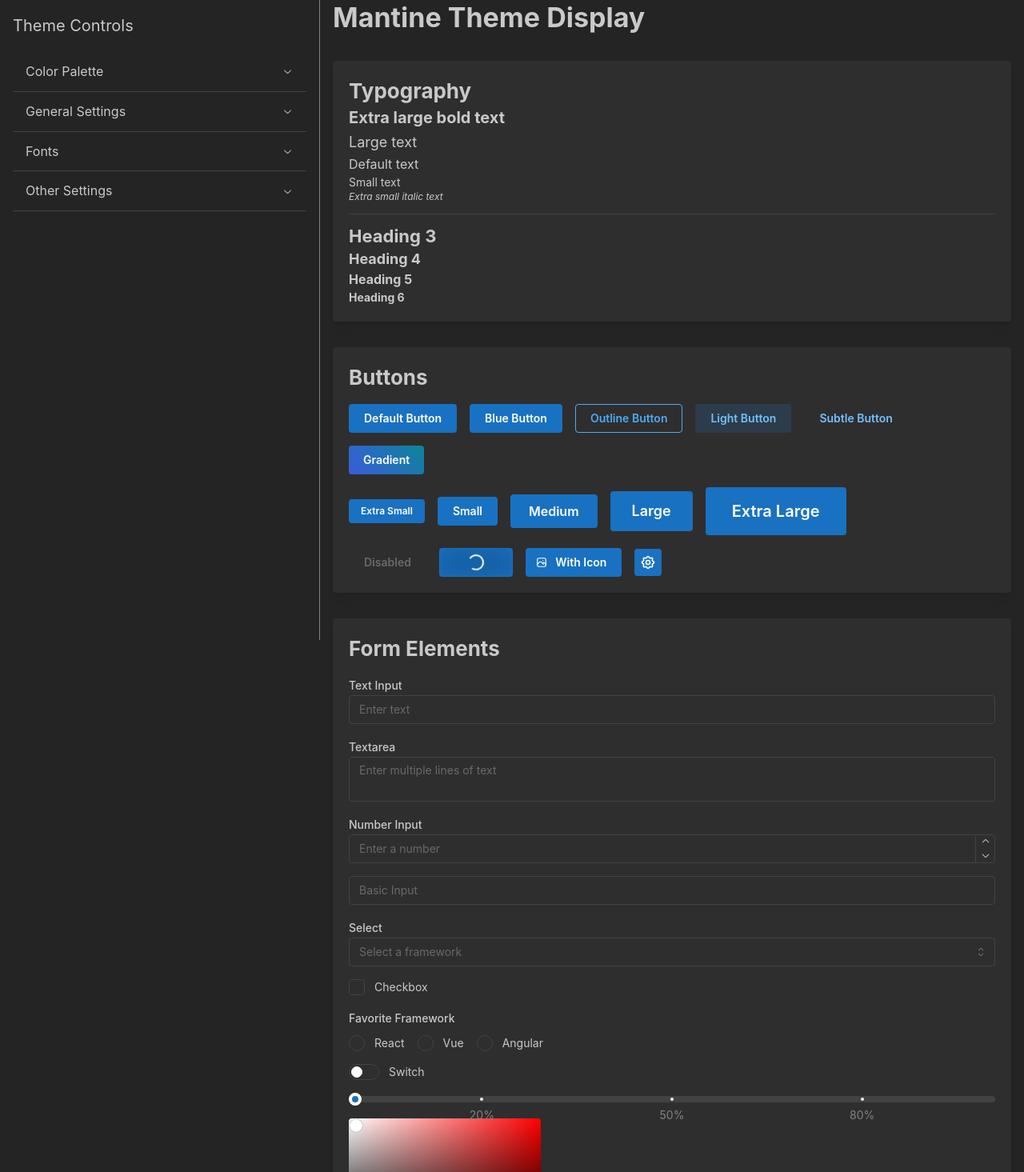
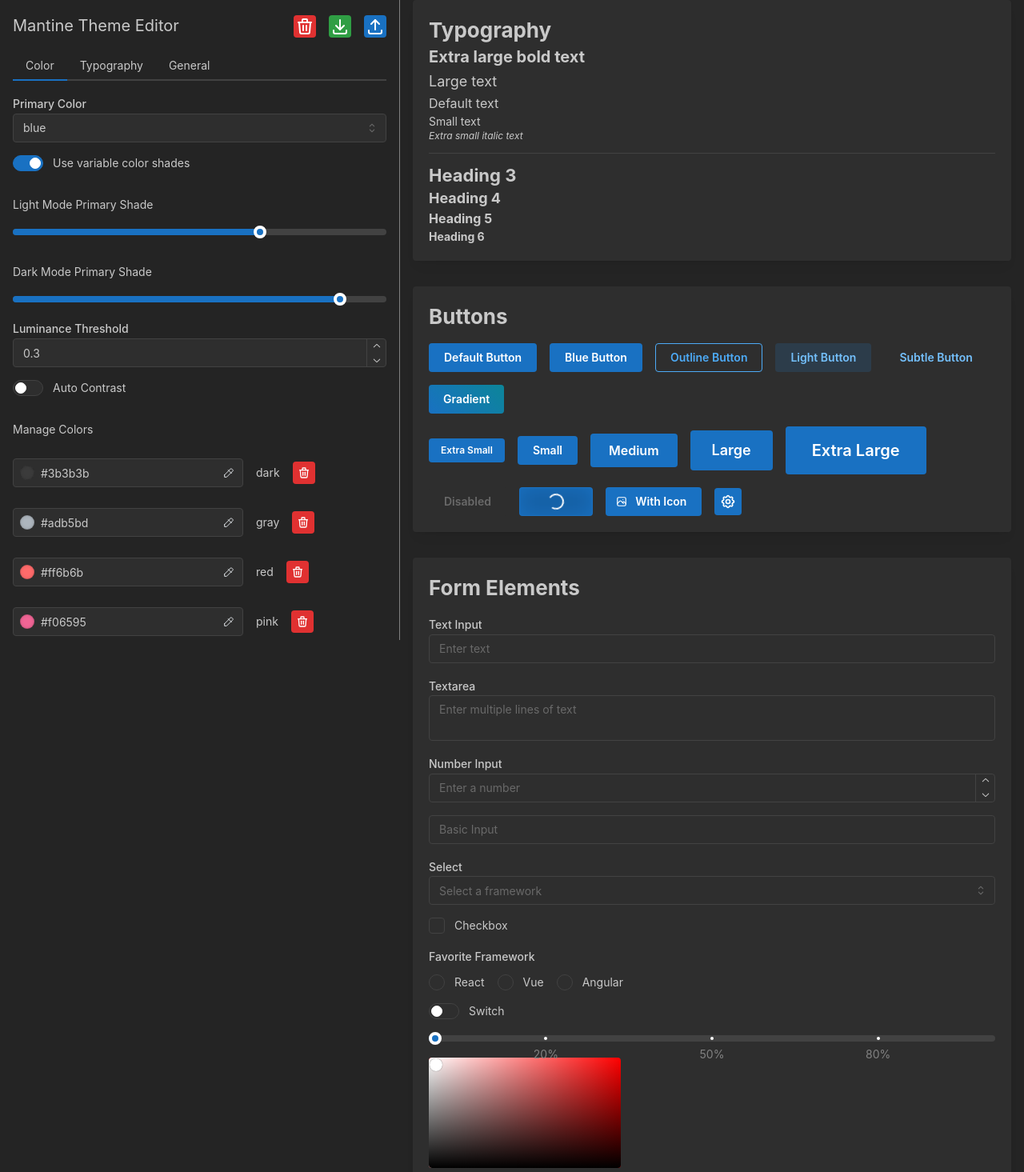
Before and after one commit to kahvilei/mantine-theme-generator, a React (Vite) app: page / in a window 1280 px wide. Shown: the top 1465 px of the page at 80% size. Built offline with nearby package versions, Linux system fonts and the light colour scheme.

Commit message:
color generator

```diff
--- a/package.json
+++ b/package.json
@@ -23,6 +23,7 @@
     "@mantine/core": "7.13.0",
     "@mantine/hooks": "7.13.0",
     "@tabler/icons-react": "^3.19.0",
+    "chroma-js": "^3.1.1",
     "react": "^18.3.1",
     "react-dom": "^18.3.1",
     "react-router-dom": "^6.26.1"
@@ -41,6 +42,7 @@
     "@testing-library/jest-dom": "^6.5.0",
     "@testing-library/react": "^16.0.1",
     "@testing-library/user-event": "^14.5.2",
+    "@types/chroma-js": "^2.4.4",
     "@types/react": "^18.3.5",
     "@types/react-dom": "^18.3.0",
     "@vitejs/plugin-react": "^4.3.1",
--- a/src/components/ThemeControlPanel/ThemeControlPanel.tsx
+++ b/src/components/ThemeControlPanel/ThemeControlPanel.tsx
@@ -13,14 +13,17 @@ import {
   Group,
   SegmentedControl,
   Autocomplete,
-  Accordion,
   Button,
   TextInput,
   ActionIcon,
   ColorPicker,
   Box,
+  Tabs,
+  FileInput,
+  DEFAULT_THEME
 } from '@mantine/core';
-import { IconTrash } from '@tabler/icons-react';
+import { IconTrash, IconDownload, IconUpload } from '@tabler/icons-react';
+import generateShades from '../../utils/generateColors';
 
 interface ThemeControlPanelProps {
   theme: MantineThemeOverride;
@@ -38,24 +41,23 @@ const monospaceFonts = [
   'Bitstream Vera Sans Mono', 'Courier', 'Fira Code', 'Source Code Pro', 'Ubuntu Mono', 'JetBrains Mono',
 ];
 
-// Function to generate color shades
-const generateShades = (baseColor: string): string[] => {
-  // This is a placeholder function. You should implement a proper shade generation algorithm here.
-  // For now, we'll just return an array of the same color 10 times.
-
-  return Array(10).fill(baseColor);
-};
-
 const ThemeControlPanel: React.FC<ThemeControlPanelProps> = ({ theme, updateTheme }) => {
   const currentTheme = useMantineTheme();
 
-  //if theme is currently empty, set it to the current theme
   if (Object.keys(theme).length === 0) {
-    updateTheme(currentTheme);
+    theme = DEFAULT_THEME;
   }
 
   const [newColorName, setNewColorName] = useState('');
   const [newColorValue, setNewColorValue] = useState('#000000');
+  const [colorKeyColors, setColorKeyColors] = useState<{ [key: string]: string }>({});
+  const [useVariableColorShades, setUseVariableColorShades] = useState<boolean>(
+    typeof theme.primaryShade === 'object'
+  );
+
+  for (let color in theme.colors) {
+    colorKeyColors[color] = theme.colors[color] ? theme.colors[color][5] : '#000';
+  }
 
   const addNewColor = () => {
     if (newColorName && newColorValue) {
@@ -65,8 +67,10 @@ const ThemeControlPanel: React.FC<ThemeControlPanelProps> = ({ theme, updateThem
           [newColorName]: generateShades(newColorValue),
         },
       });
+      setColorKeyColors({ ...colorKeyColors, [newColorName]: newColorValue });
       setNewColorName('');
       setNewColorValue('#000000');
+
     }
   };
 
@@ -77,6 +81,9 @@ const ThemeControlPanel: React.FC<ThemeControlPanelProps> = ({ theme, updateThem
         [colorName]: generateShades(newBaseColor),
       },
     });
+    for (let color in theme.colors) {
+      colorKeyColors[color] = theme.colors[color] ? theme.colors[color][5] : newBaseColor;
+    }
   };
 
   const deleteColor = (colorName: string) => {
@@ -88,26 +95,147 @@ const ThemeControlPanel: React.FC<ThemeControlPanelProps> = ({ theme, updateThem
     }
   };
 
+  const downloadTheme = (theme: MantineThemeOverride) => {
+    const themeString = JSON.stringify(theme, null, 2);
+    const blob = new Blob([themeString], { type: 'application/json' });
+    const url = URL.createObjectURL(blob);
+    const a = document.createElement('a');
+    a.href = url;
+    a.download = 'mantine-theme.json';
+    a.click();
+    URL.revokeObjectURL(url);
+  }
+
+  const uploadTheme = (payload: File | null) => {
+    const file = payload;
+    if (file) {
+      const reader = new FileReader();
+      reader.onload = (e) => {
+        const theme = JSON.parse(e.target?.result as string);
+        updateTheme(theme);
+      };
+      reader.readAsText(file);
+    }
+  };
+
+  const handlePrimaryShadeChange = (value: number | { light: number; dark: number }) => {
+    if (useVariableColorShades) {
+      updateTheme({
+        primaryShade: {
+          light: typeof value === 'object' ? value.light as MantineColorShade : value as MantineColorShade,
+          dark: typeof value === 'object' ? value.dark as MantineColorShade : value as MantineColorShade,
+        },
+      });
+    } else {
+      updateTheme({ primaryShade: value as MantineColorShade });
+    }
+  };
+
   return (
-    <Box id="control-panel" style={{ width: '400px', maxHeight: '100vh', height: '100vh', overflowY: 'auto', borderRight: '1px solid grey'}}>
+    <Box id="control-panel" style={{ width: '500px', maxHeight: '100vh', height: '100vh', overflowY: 'auto', borderRight: '1px solid grey' }}>
       <Stack gap="md" p="md">
-        <Text size="xl">Theme Controls</Text>
-        <Accordion>
-          <Accordion.Item value="colors">
-            <Accordion.Control>Color Palette</Accordion.Control>
-            <Accordion.Panel>
+        <Group justify="space-between">
+          <Text size="xl">Mantine Theme Editor</Text>
+          <Group align="right">
+            <ActionIcon color={"red"} onClick={() => updateTheme(currentTheme)}>
+              <IconTrash size="1.5rem" />
+            </ActionIcon>
+            <ActionIcon color={"green"} onClick={() => downloadTheme(theme)}>
+              <IconDownload size="1.5rem" />
+            </ActionIcon>
+            <ActionIcon onClick={() => document.querySelector<HTMLInputElement>('input[type="file"]')?.click()}>
+              <IconUpload size="1.5rem" />
+            </ActionIcon>
+            <FileInput onChange={uploadTheme} accept=".json" style={{ display: 'none' }} />
+          </Group>
+        </Group>
+        <Tabs defaultValue="color">
+          <Tabs.List>
+            <Tabs.Tab value="color">Color</Tabs.Tab>
+            <Tabs.Tab value="typography">Typography</Tabs.Tab>
+            <Tabs.Tab value="general">General</Tabs.Tab>
+          </Tabs.List>
+
+          <Tabs.Panel value="color">
+            <Stack mt="md">
               <Select
                 label="Primary Color"
                 data={Object.keys(theme.colors || currentTheme.colors)}
-                value={theme.primaryColor}
+                value={theme.primaryColor ? theme.primaryColor : Object.keys(theme.colors || currentTheme.colors)[0]}
                 onChange={(value) => updateTheme({ primaryColor: value as string })}
+              />
+
+              <Switch
+                label="Use variable color shades"
+                checked={useVariableColorShades}
+                onChange={(event) => {
+                  setUseVariableColorShades(event.currentTarget.checked);
+                  if (event.currentTarget.checked) {
+                    handlePrimaryShadeChange({ light: 6, dark: 8 });
+                  } else {
+                    handlePrimaryShadeChange(6);
+                  }
+                }}
+              />
+
+              {useVariableColorShades ? (
+                <>
+                  <Text size="sm" mt="md">Light Mode Primary Shade</Text>
+                  <Slider
+                    min={0}
+                    max={9}
+                    step={1}
+                    value={typeof theme.primaryShade === 'object' ? theme.primaryShade.light : 6}
+                    onChange={(value) => handlePrimaryShadeChange({
+                      light: value,
+                      dark: typeof theme.primaryShade === 'object' ? theme.primaryShade.dark ? theme.primaryShade.dark : 8 : 8
+                    })}
+                  />
+                  <Text size="sm" mt="md">Dark Mode Primary Shade</Text>
+                  <Slider
+                    min={0}
+                    max={9}
+                    step={1}
+                    value={typeof theme.primaryShade === 'object' ? theme.primaryShade.dark : 8}
+                    onChange={(value) => handlePrimaryShadeChange({
+                      light: typeof theme.primaryShade === 'object' ? theme.primaryShade.light ? theme.primaryShade.light : 6 : 6,
+                      dark: value
+                    })}
+                  />
+                </>
+              ) : (
+                <>
+                  <Text size="sm" mt="md">Primary Shade</Text>
+                  <Slider
+                    min={0}
+                    max={9}
+                    step={1}
+                    value={typeof theme.primaryShade === 'number' ? theme.primaryShade : 6}
+                    onChange={(value) => handlePrimaryShadeChange(value)}
+                  />
+                </>
+              )}
+
+              <NumberInput
+                label="Luminance Threshold"
+                min={0}
+                max={1}
+                step={0.1}
+                value={theme.luminanceThreshold}
+                onChange={(value) => updateTheme({ luminanceThreshold: typeof value === 'number' ? value : 0 })}
+              />
+
+              <Switch
+                label="Auto Contrast"
+                checked={theme.autoContrast}
+                onChange={(event) => updateTheme({ autoContrast: event.currentTarget.checked })}
               />
 
               <Text size="sm" mt="md">Manage Colors</Text>
               {Object.entries(theme.colors || currentTheme.colors).map(([colorName, shades]) => (
                 <Group key={colorName} mt="xs">
                   <ColorInput
-                    value={shades? shades[5]: '#000000'}
+                    value={shades ? shades[5] : '#000000'}
                     onChange={(color) => updateColor(colorName, color)}
                   />
                   <Text size="sm">{colorName}</Text>
@@ -131,23 +259,81 @@ const ThemeControlPanel: React.FC<ThemeControlPanelProps> = ({ theme, updateThem
                 />
                 <Button onClick={addNewColor}>Add</Button>
               </Group>
-            </Accordion.Panel>
-          </Accordion.Item>
 
-          <Accordion.Item value="general">
-            <Accordion.Control>General Settings</Accordion.Control>
-            <Accordion.Panel>
-              <Text size="sm">Primary Shade</Text>
-              <Slider
-                min={0}
-                max={9}
-                step={1}
-                value={typeof theme.primaryShade === 'number' ? Number(theme.primaryShade) : Number(currentTheme.primaryShade)}
-                onChange={(value) => updateTheme({ primaryShade: value as MantineColorShade })}
+              <Text size="sm" mt="md">Default Gradient</Text>
+              <Group grow>
+                <ColorInput
+                  format="rgba"
+                  value={theme.defaultGradient?.from}
+                  onChange={(color) => updateTheme({
+                    defaultGradient: {
+                      ...theme.defaultGradient,
+                      from: color,
+                    },
+                  })}
+                  swatches={Object.values(colorKeyColors)}
+                />
+                <ColorInput
+                  format="rgba"
+                  value={theme.defaultGradient?.to}
+                  onChange={(color) => updateTheme({
+                    defaultGradient: {
+                      ...theme.defaultGradient,
+                      to: color,
+                    },
+                  })}
+                  swatches={Object.values(colorKeyColors)}
+                />
+              </Group>
+              <div
+                style={{
+                  width: '100%',
+                  height: '50px',
+                  background: `linear-gradient(to right, ${theme.defaultGradient?.from}, ${theme.defaultGradient?.to})`,
+                  borderRadius: currentTheme.defaultRadius,
+                }}
+              />
+            </Stack>
+          </Tabs.Panel>
+
+          <Tabs.Panel value="typography">
+            <Stack mt="md">
+              <Autocomplete
+                label="Main Font Family"
+                data={commonFonts}
+                value={theme.fontFamily}
+                onChange={(value) => updateTheme({ fontFamily: value })}
+                placeholder="Select or type a font family"
               />
 
-              <Select
-                label="Focus Ring"
+              <Autocomplete
+                label="Heading Font Family"
+                data={commonFonts}
+                value={theme.headings?.fontFamily}
+                onChange={(value) => updateTheme({ headings: { ...theme.headings, fontFamily: value } })}
+                placeholder="Select or type a font family"
+              />
+
+              <Autocomplete
+                label="Monospace Font Family"
+                data={monospaceFonts}
+                value={theme.fontFamilyMonospace}
+                onChange={(value) => updateTheme({ fontFamilyMonospace: value })}
+                placeholder="Select or type a monospace font family"
+              />
+
+              <Switch
+                label="Font Smoothing"
+                checked={theme.fontSmoothing}
+                onChange={(event) => updateTheme({ fontSmoothing: event.currentTarget.checked })}
+              />
+            </Stack>
+          </Tabs.Panel>
+
+          <Tabs.Panel value="general">
+            <Stack mt="md">
+              <Text size="sm">Focus Ring</Text>
+              <SegmentedControl
                 data={[
                   { value: 'auto', label: 'Auto' },
                   { value: 'always', label: 'Always' },
@@ -166,38 +352,6 @@ const ThemeControlPanel: React.FC<ThemeControlPanelProps> = ({ theme, updateThem
                 onChange={(value) => updateTheme({ scale: Number(value) })}
               />
 
-              <Switch
-                label="Font Smoothing"
-                checked={theme.fontSmoothing}
-                onChange={(event) => updateTheme({ fontSmoothing: event.currentTarget.checked })}
-              />
-            </Accordion.Panel>
-          </Accordion.Item>
-
-          <Accordion.Item value="fonts">
-            <Accordion.Control>Fonts</Accordion.Control>
-            <Accordion.Panel>
-              <Autocomplete
-                label="Font Family"
-                data={commonFonts}
-                value={theme.fontFamily}
-                onChange={(value) => updateTheme({ fontFamily: value })}
-                placeholder="Select or type a font family"
-              />
-
-              <Autocomplete
-                label="Monospace Font Family"
-                data={monospaceFonts}
-                value={theme.fontFamilyMonospace}
-                onChange={(value) => updateTheme({ fontFamilyMonospace: value })}
-                placeholder="Select or type a monospace font family"
-              />
-            </Accordion.Panel>
-          </Accordion.Item>
-
-          <Accordion.Item value="other">
-            <Accordion.Control>Other Settings</Accordion.Control>
-            <Accordion.Panel>
               <Text size="sm">Default Radius</Text>
               <Slider
                 min={0}
@@ -223,48 +377,9 @@ const ThemeControlPanel: React.FC<ThemeControlPanelProps> = ({ theme, updateThem
                 onChange={(value) => updateTheme({ cursorType: value as 'default' | 'pointer' })}
               />
 
-              <Text size="sm">Default Gradient</Text>
-              <Group grow>
-                <ColorPicker
-                  format="rgba"
-                  value={theme.defaultGradient?.from}
-                  onChange={(color) => updateTheme({
-                    defaultGradient: {
-                      ...theme.defaultGradient,
-                      from: color,
-                    },
-                  })}
-                />
-                <ColorPicker
-                  format="rgba"
-                  value={theme.defaultGradient?.to}
-                  onChange={(color) => updateTheme({
-                    defaultGradient: {
-                      ...theme.defaultGradient,
-                      to: color,
-                    },
-                  })}
-                />
-              </Group>
-
-              <NumberInput
-                label="Luminance Threshold"
-                min={0}
-                max={1}
-                step={0.1}
-                value={theme.luminanceThreshold}
-                onChange={(value) => updateTheme({ luminanceThreshold: typeof value === 'number' ? value : 0 })}
-              />
-
-              <Switch
-                label="Auto Contrast"
-                checked={theme.autoContrast}
-                onChange={(event) => updateTheme({ autoContrast: event.currentTarget.checked })}
-              />
-            </Accordion.Panel>
-          </Accordion.Item>
-
-        </Accordion>
+            </Stack>
+          </Tabs.Panel>
+        </Tabs>
       </Stack>
     </Box>
   );
--- a/src/components/ThemeDisplayPanel/ThemeDisplay.tsx
+++ b/src/components/ThemeDisplayPanel/ThemeDisplay.tsx
@@ -29,15 +29,18 @@ import {
   ActionIcon,
   Menu,
   Loader,
+  Box,
+  useMantineTheme,
 } from '@mantine/core';
 import { IconAlertCircle, IconSettings, IconPhoto, IconMessageCircle, IconTrash } from '@tabler/icons-react';
 
 const ThemeDisplay: React.FC = () => {
+  const theme = useMantineTheme();
+
   return (
+    <Box id="display-panel" bg={"var(--mantine-color-body)"}>
       <Container id="display-panel" size="lg">
         <Stack gap="xl">
-        <Title order={1}>Mantine Theme Display</Title>
-
           <Card shadow="sm" padding="lg">
             <Title order={2}>Typography</Title>
             <Text size="xl" fw={700}>Extra large bold text</Text>
@@ -60,7 +63,7 @@ const ThemeDisplay: React.FC = () => {
               <Button variant="outline">Outline Button</Button>
               <Button variant="light">Light Button</Button>
               <Button variant="subtle">Subtle Button</Button>
-            <Button variant="gradient" gradient={{ from: 'indigo', to: 'cyan' }}>Gradient</Button>
+              <Button variant="gradient">Gradient</Button>
             </Group>
             <Group mt="md">
               <Button size="xs">Extra Small</Button>
@@ -181,6 +184,7 @@ const ThemeDisplay: React.FC = () => {
           </Card>
         </Stack>
       </Container>
+    </Box>
   );
 };
 
--- /dev/null
+++ b/src/utils/generateColors.tsx
@@ -0,0 +1,29 @@
+import chroma from 'chroma-js';
+
+const LIGHTNESS_MAP = [0.95, 0.85, 0.75, 0.65, 0.55, 0.45, 0.35, 0.25, 0.15, 0.05];
+const SATURATION_MAP = [0.32, 0.16, 0.08, 0.04, 0, 0, 0.04, 0.08, 0.16, 0.32];
+
+const generateShades = (baseColor: string): string[] => {
+  const userColorChroma = chroma.valid(baseColor) ? chroma(baseColor) : chroma('#000000');
+
+
+  const lightnessGoal = userColorChroma.get('hsl.l');
+  const closestLightness = LIGHTNESS_MAP.reduce((prev, curr) =>
+    Math.abs(curr - lightnessGoal) < Math.abs(prev - lightnessGoal) ? curr : prev
+  );
+  const baseColorIndex = LIGHTNESS_MAP.findIndex((l) => l === closestLightness);
+
+  const colors = LIGHTNESS_MAP.map((l) => userColorChroma.set('hsl.l', l))
+    .map((color) => chroma(color))
+    .map((color, i) => {
+      const saturationDelta = SATURATION_MAP[i] - SATURATION_MAP[baseColorIndex];
+      return saturationDelta >= 0
+        ? color.saturate(saturationDelta)
+        : color.desaturate(saturationDelta * -1);
+    });
+
+  // Return the middle set of colors (original hue adjustment)
+  return colors.map(color => color.hex());
+};
+
+export default generateShades;
```
Also changed, not shown: 2 other files (tests, documents, lock files or other folders). Lines whose indentation alone changed are shown as unchanged.
